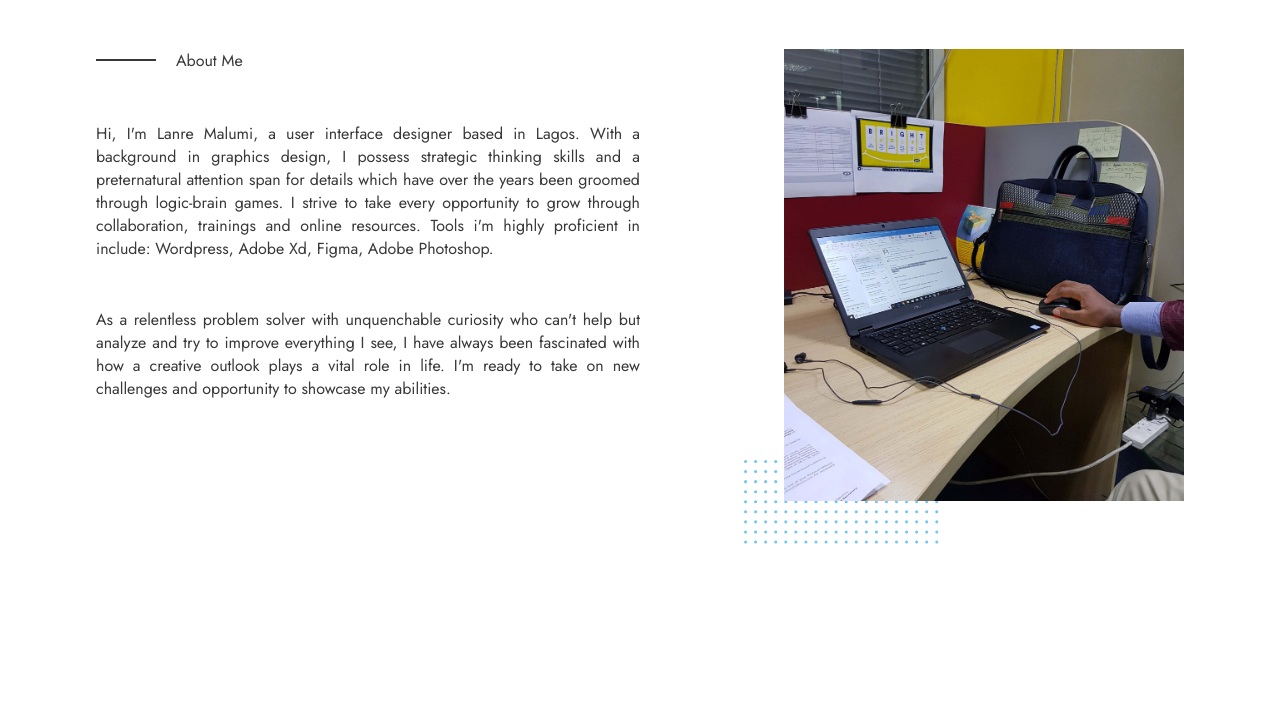
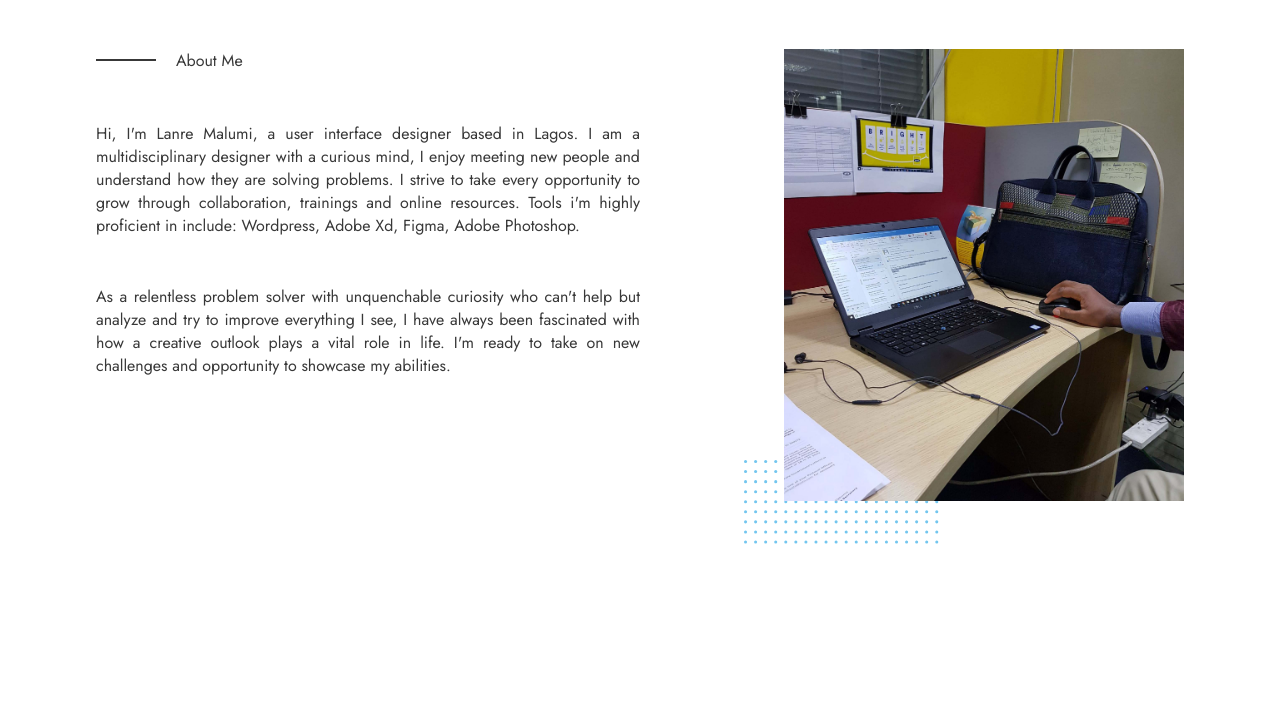
Before and after one commit to codythub/portfoliosite, a plain HTML site: page about.html in a window 1280 px wide. Shown: the part 73-800 px from the top of the page. Drawn offline with Linux system fonts and the light colour scheme.

Commit message:
updated about me

```diff
--- a/about.html
+++ b/about.html
@@ -42,7 +42,7 @@
             <div class="about-wrapper">
                 <div class="text-container" data-entrance="from-left">
                     <span class="about-ext">About Me</span>
-                    <p>Hi, I'm Lanre Malumi, a user interface designer based in Lagos. With a background in graphics design, I possess strategic thinking skills and a preternatural attention span for details which have over the years been groomed through logic-brain games. I strive to take every opportunity to grow through collaboration, trainings and online resources. Tools i'm highly proficient in include: Wordpress, Adobe Xd, Figma, Adobe Photoshop.</p>
+                    <p>Hi, I'm Lanre Malumi, a user interface designer based in Lagos. I am a multidisciplinary designer with a curious mind, I enjoy meeting new people and understand how they are solving problems. I strive to take every opportunity to grow through collaboration, trainings and online resources. Tools i'm highly proficient in include: Wordpress, Adobe Xd, Figma, Adobe Photoshop.</p>
                     <p>As a relentless problem solver with unquenchable curiosity who can't help but analyze and try to improve everything I see, I have always been fascinated with how a creative outlook plays a vital role in life. I'm ready to take on new challenges and opportunity to showcase my abilities.</p>
                 </div>
                 <div class="image-container" data-entrance="from-right">
```
